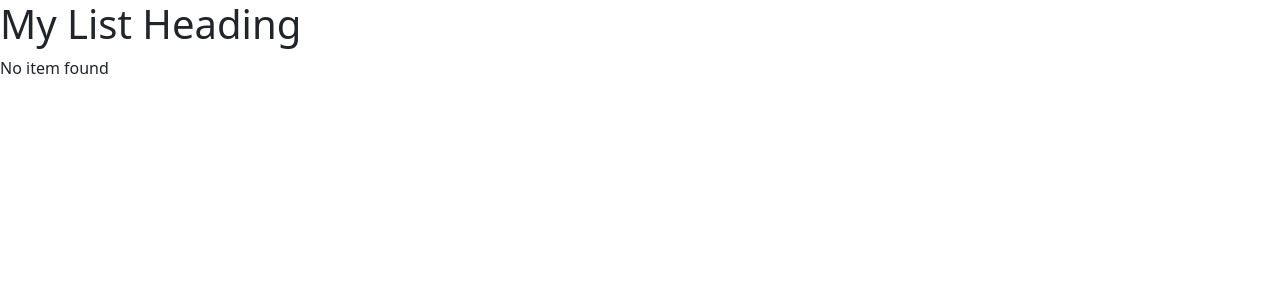
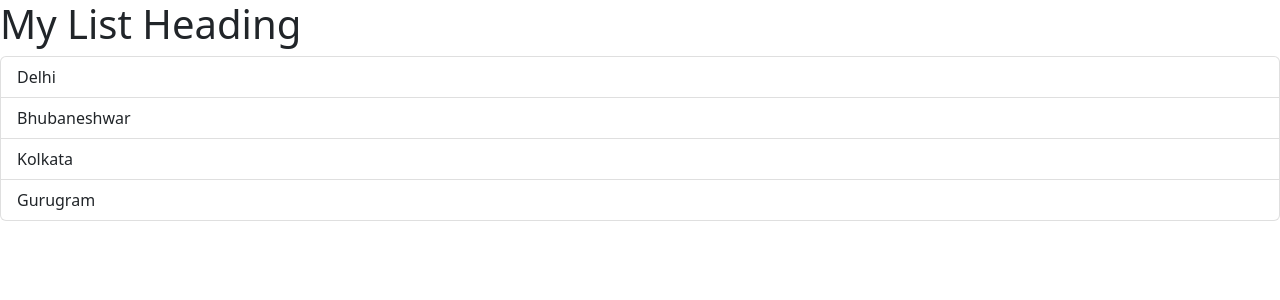
Before and after one commit to Ayush29Ayush/React-Vite-Ts-App, a React (Vite) app: page / in a window 1280 px wide. Shown: the top 300 px of the page. Built offline with nearby package versions, Linux system fonts and the light colour scheme.

Commit message:
Handling Events with Event Handlers and onClick

```diff
--- a/src/components/ListGroup.tsx
+++ b/src/components/ListGroup.tsx
@@ -1,9 +1,10 @@
 // import { Fragment } from "react";
+import { MouseEvent } from "react";
 
 function ListGroup() {
   // const items = ["Delhi", "Bhubaneshwar", "Kolkata", "Gurugram"];
-  let items = ["Delhi", "Bhubaneshwar", "Kolkata", "Gurugram"];
-  items = [];
+  const items = ["Delhi", "Bhubaneshwar", "Kolkata", "Gurugram"];
+  // items = [];
 
   // Normal Rendering
   // if (items.length === 0)
@@ -22,6 +23,13 @@
   //   return items.length === 0 ? <p>No item found</p> : null
   // }
 
+  //! Event Handler
+  // const handleClick = (item: string) => {console.log(`Clicked ${item}`)}
+  //? We have to provide the datatype along with the argument name when passing to the function. Ex -> Event: MouseEvent. here Event is the argument name and MouseEvent is its type.
+  const handleClick = (Event: MouseEvent) => {
+    console.log(Event);
+  };
+
   return (
     // <Fragment></Fragment>
     <>
@@ -39,7 +47,14 @@
         <li className="list-group-item">A fourth item</li>
         <li className="list-group-item">And a fifth one</li> */}
         {items.map((item) => (
-          <li key={item}>{item}</li>
+          <li
+            className="list-group-item"
+            key={item}
+            // onClick={() => console.log(`Clicked ${item}`)}
+            onClick={handleClick}
+          >
+            {item}
+          </li>
         ))}
       </ul>
     </>
```
